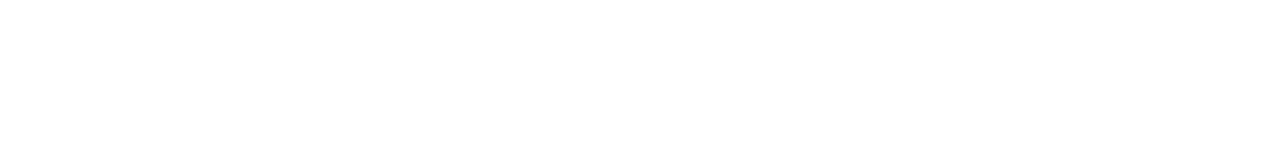
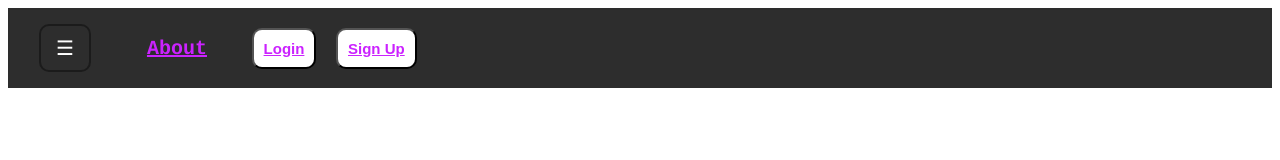
Before and after one commit to VoidedCrystal/EnglishCapstone, a plain HTML site: page index.html in a window 1280 px wide. Drawn offline with Linux system fonts and the light colour scheme.

Commit message:
Added Nav bar

```diff
--- a/index.html
+++ b/index.html
@@ -1,10 +1,24 @@
 <!doctype html>
 <html>
-<head>
-<meta charset="utf-8">
-<title>Untitled Document</title>
-</head>
+	<head>
+		<meta charset="utf-8">
+		<link rel="stylesheet" href="Index.css" type="text/css">
+		<title>Capstone</title>
+	</head>
 
-<body>
-</body>
+	<body>
+		<nav class="navbar">
+			<div class="navdiv">
+				  <div id="main">
+					<button class="openbtn" onclick="openNav()">☰</button>
+				  </div>
+				<ul>
+						<li><a href="About.html">About</a></li>
+						<button><a href="Auth/Login.html">Login</a></button>
+						<button><a href="Auth/Sign_Up.html">Sign Up</a></button>
+				</ul>
+			</div>
+		</nav>
+
+	</body>
 </html>
```
